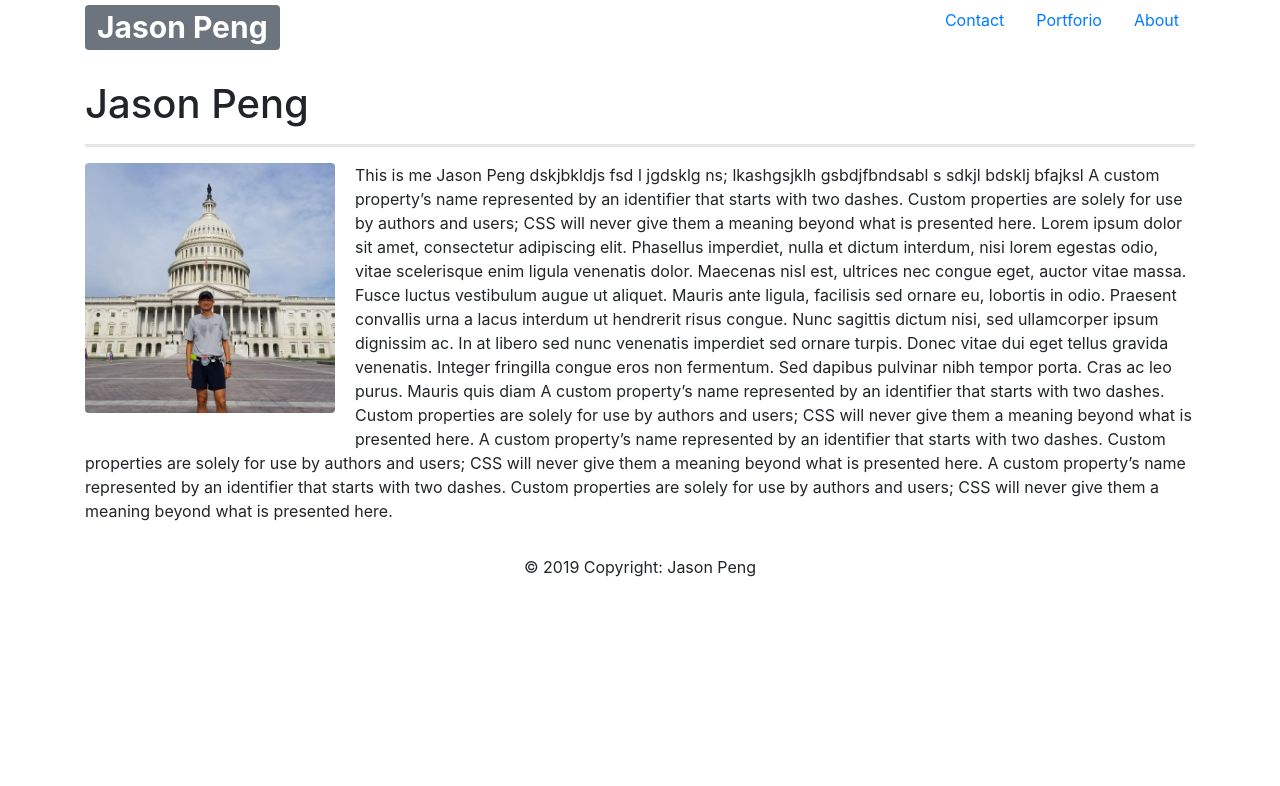
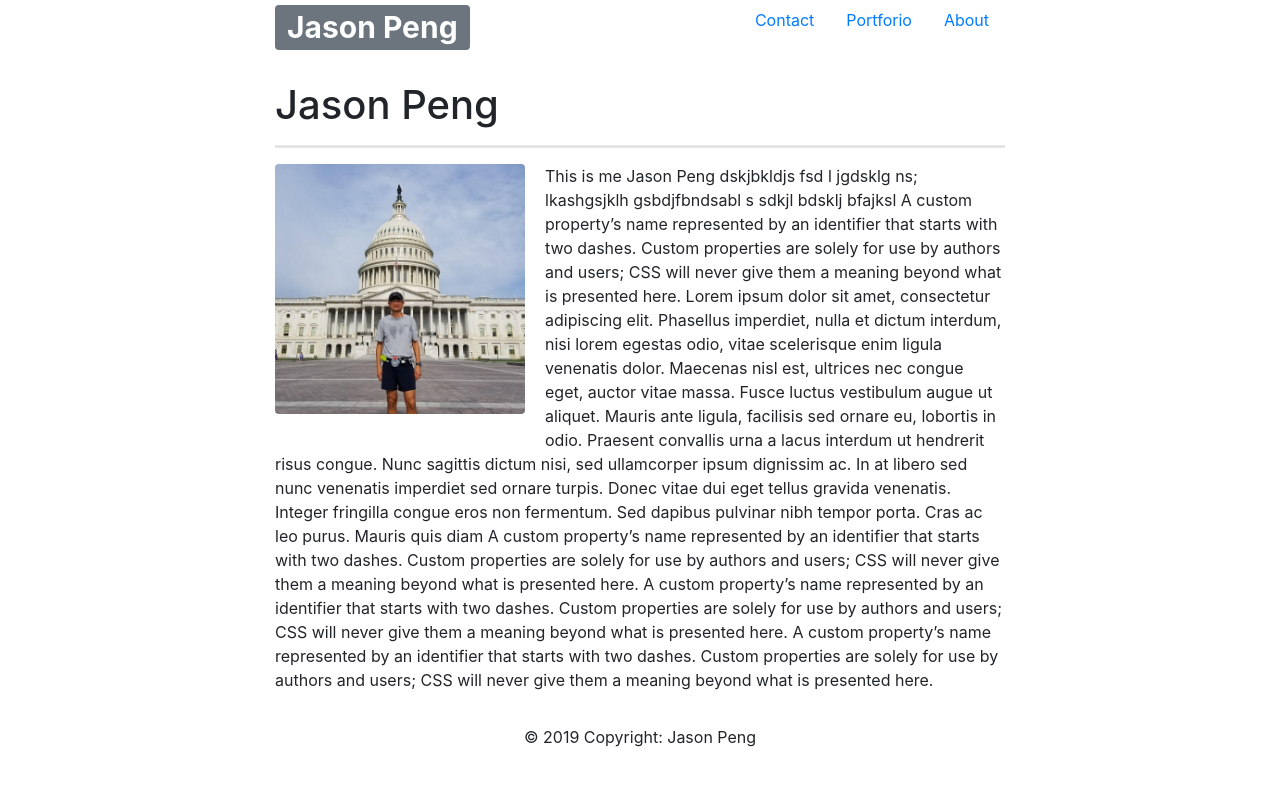
Before and after one commit to JasonJPeng/Bootstrap-Portfolio, a plain HTML site: page index.html in a window 1280 px wide. Drawn offline with nearby package versions, Linux system fonts and the light colour scheme.

Commit message:
restructure the bootstrap grid sysrem

```diff
--- a/index.html
+++ b/index.html
@@ -8,13 +8,14 @@
 </head>
 <body>
   <div class="container">
-    <!-- The Banner  -->
-    <div class="row" id = "banner">
-      <div class="col-4">
+    <!-- 1. The Banner (or Top)  4 column 2, 4, 4, 2 -->
+    <div class="row" >
+      <div class="col-2"></div>
+      <div class="col-4" id="banner">
           <h1><span class="badge badge-secondary">Jason Peng</span></h1>
       </div>
-
-      <div class="col-8">
+      <!-- Navigation -->
+      <div class="col-4">
           <ul class="nav justify-content-end">
               <li class="nav-item">
                 <a class="nav-link" href="contact.html">Contact</a>
@@ -28,18 +29,37 @@
 
             </ul>
       </div>
+      <div class="col-2"></div>  <!-- Space -->
     </div>
 
-    <!-- The Header About Me  -->
+    <!-- 2. Space bar Nothing but a space  1 column-->
     <div class="row">
-       <div class="col">
+      <div class="col"></div>
+    </div>
+
+     <!-- 3. The area for title   3 column 2, 8, 2-->
+    <div class="row">
+      <div class="col-2">
+         <!-- Only space  -->
+      </div>
+
+      <div class="col-8">
+         <!-- title  -->
+
               <h1>Jason Peng</h1>
               <hr>
       </div>
+      <div class="col-2">
+          <!-- Only space  -->
        </div>
-    <!-- The main Area -->
+    </div>
+
+    <!-- 4. main are   3 columns 2, 8, 2-->
     <div class="row">
-        <div class="col" id = "contents">
+        <div class="col-2">
+            <!-- Only space  -->
+         </div>
+         <div class="col-8" id = "contents">
             <img src="images/jason.jpg" width="250" class="rounded float-left" alt="Jason Peng">
             <p>
                 This is me Jason Peng dskjbkldjs fsd l jgdsklg ns; lkashgsjklh gsbdjfbndsabl s sdkjl bdsklj bfajksl
@@ -54,11 +74,21 @@
 
                 A custom property’s name represented by an identifier that starts with two dashes. Custom properties are solely for use by authors and users; CSS will never give them a meaning beyond what is presented here.
             </p>
+
+        </div>
+         <div class="col-2">
+            <!-- Only space  -->
          </div>
     </div>
+
+  <!-- 5. Space bar   1 column -->
+    <div class="row">
+      <div class="col"></div>
     </div>
-  </div>
-  <!-- Footer -->
+
+<!-- 6. footer   1 column -->
+    <div class="row">
+      <div class="col">
           <footer class="page-footer font-small blue">
               <!-- Copyright -->
               <div class="footer-copyright text-center py-3">
@@ -67,7 +97,12 @@
               <!-- Copyright -->
 
           </footer>
-  <!-- Footer -->
+
+      </div>
+
+    </div>
+
+  </div>
 
 
   <!-- Optional JavaScript -->
```
Also changed, not shown: log.txt. Lines whose indentation alone changed are shown as unchanged.
